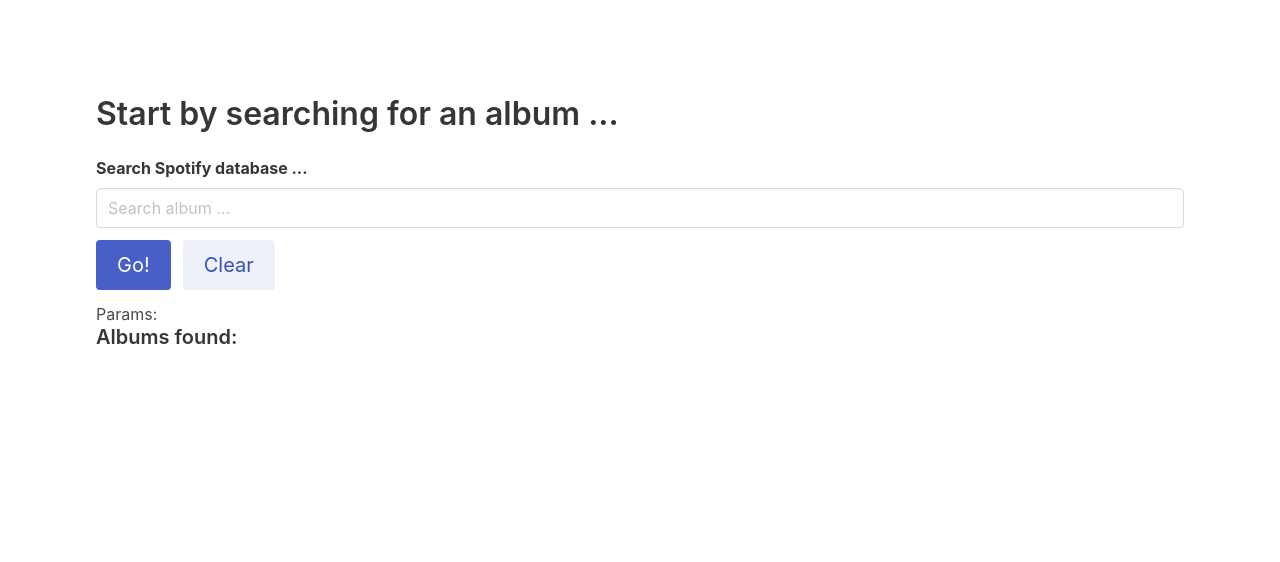
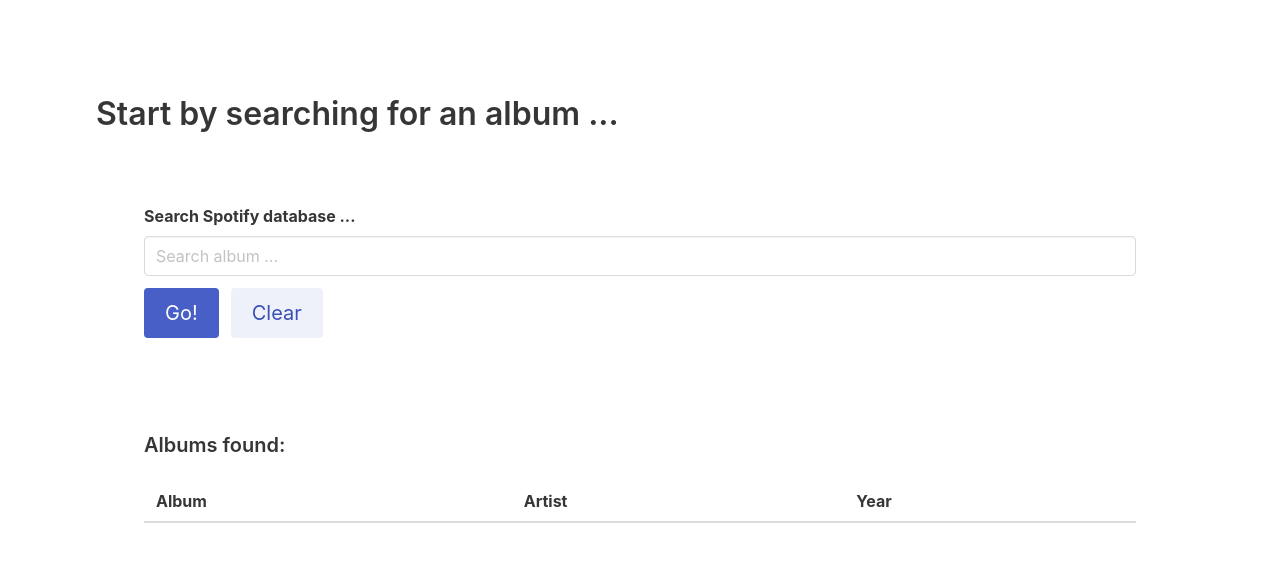
Before and after one commit to mridpin/cprh-ui, an Angular app: page / in a window 1280 px wide. Shown: the top 562 px of the page. Built offline with nearby package versions, Linux system fonts and the light colour scheme.

Commit message:
finished search part of app

```diff
--- a/src/app/copyright/search/search-bar/search-bar.component.html
+++ b/src/app/copyright/search/search-bar/search-bar.component.html
@@ -1,4 +1,4 @@
-<div class="container">
+<div class="section container">
     <div class="field">
       <label class="label">Search Spotify database ...</label>
       <div class="control">
@@ -13,5 +13,4 @@
         <button class="button is-link is-light is-medium" (click)="onClear()">Clear</button>
       </div>
     </div>
-  <p>Params: {{ searchParams }}</p>
 </div>
--- a/src/app/copyright/search/search-bar/search-bar.component.ts
+++ b/src/app/copyright/search/search-bar/search-bar.component.ts
@@ -25,8 +25,7 @@ export class SearchBarComponent implements OnInit {
     this.searchService.search(this.searchParams)
       .subscribe(
         albums => {
-          console.log('undefined: ' + albums);
-          // this.newAlbumsEmitter.emit(albums);
+          this.newAlbumsEmitter.emit(albums);
         },
         error => {
           console.log(error)
--- a/src/app/copyright/search/search-results/search-results.component.html
+++ b/src/app/copyright/search/search-results/search-results.component.html
@@ -1,9 +1,27 @@
-<div class="container">
-<h3 class="title is-5">Albums found:</h3>
-<ul class="content">
-    <li *ngFor="let album of albums">
-        <strong>{{album.name}}</strong>, by {{album.artist}}. {{album.year}}
-    </li>
-</ul>
-
+<div class="section container">
+  <h3 class="title is-5">Albums found:</h3>
+  <div class="content">
+    <table class="table is-hoverable">
+      <thead>
+        <tr>
+          <th>Album</th>
+          <th>Artist</th>
+          <th>Year</th>
+        </tr>
+      </thead>
+      <tbody>
+        <tr *ngFor="let album of albums">
+          <td>
+            {{ album.name }}
+          </td>
+          <td>
+            {{ album.artist }}
+          </td>
+          <td>
+            {{ album.year }}
+          </td>
+        </tr>
+      </tbody>
+    </table>
+  </div>
 </div>
--- /dev/null
+++ b/src/app/interfaces/adapter.ts
@@ -0,0 +1,3 @@
+export interface Adapter<T> {
+    adapt(item: any): T;
+}
--- a/src/environments/environment.ts
+++ b/src/environments/environment.ts
@@ -4,7 +4,7 @@
 
 export const environment = {
   production: false,
-  url: "https://cprh-app.herokuapp.com/",
+  url: "https://cprh-app.herokuapp.com",
 };
 
 /*
```
